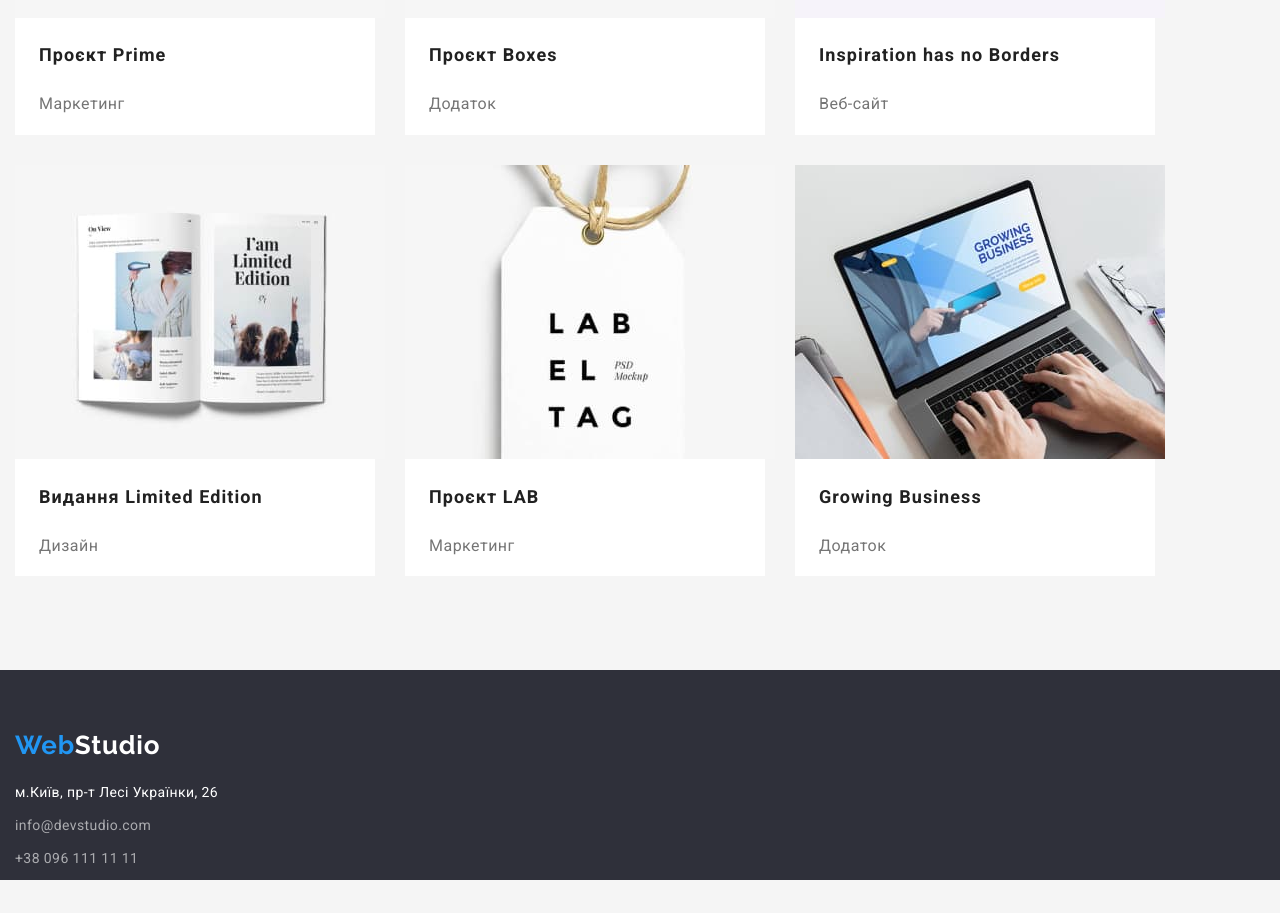
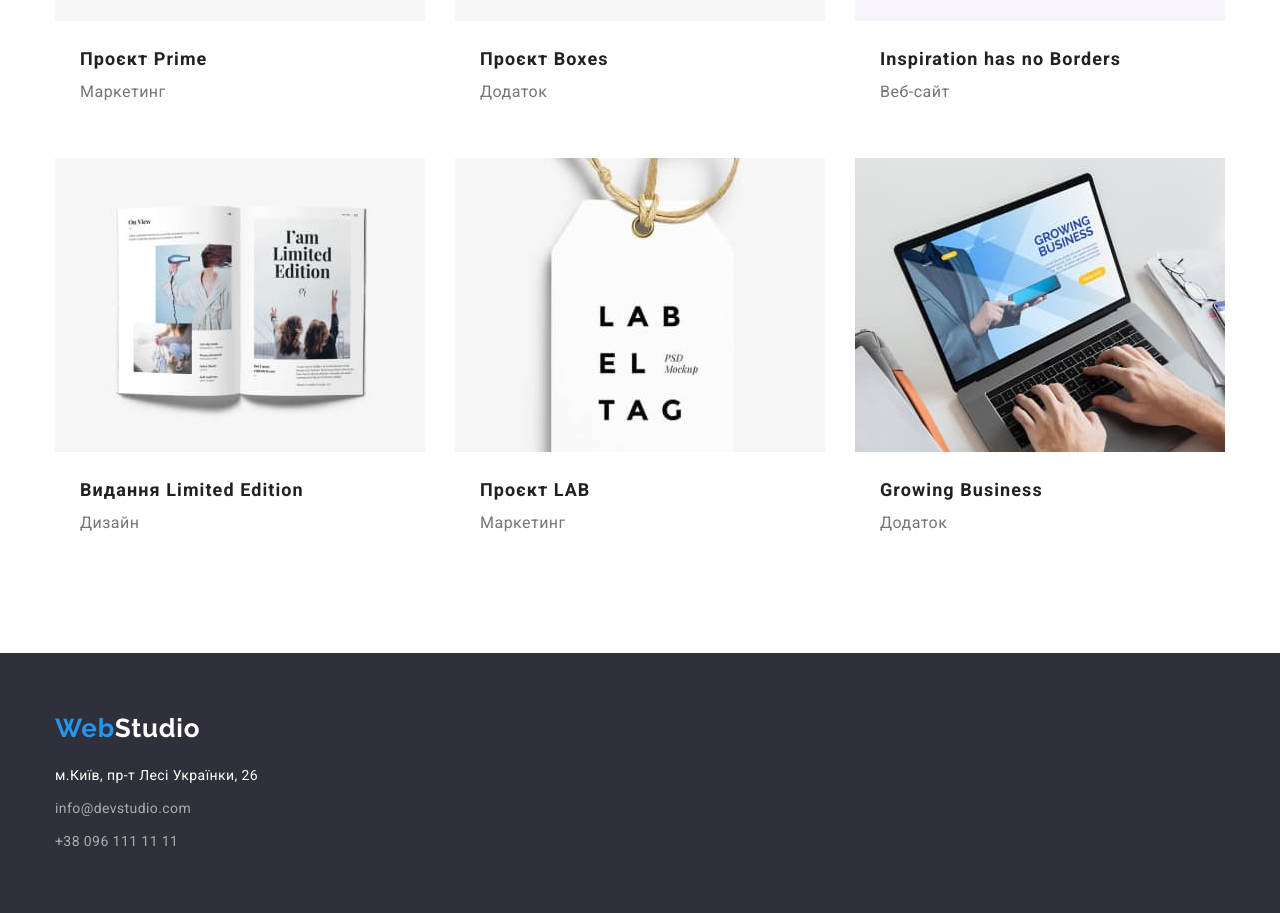
Before and after one commit to MaksymMyhulia/goit-markup-hw-03, a plain HTML site: page portfolio.html in a window 1280 px wide. Shown: the part 966-1879 px from the top of the page. Before the commit the page ends 1846 px from the top, so only its background shows below. Drawn offline with nearby package versions, Linux system fonts and the light colour scheme.

Commit message:
fixed-probs

```diff
--- a/css/styles.css
+++ b/css/styles.css
@@ -7,7 +7,7 @@
     --primary-background-color: #2F303A;
     --white-background-color: #F5F4FA;
     --gray-color: rgba(255, 255, 255, 0.6);
-    --white-second-section-color: #f5f5f5;
+    --white-second-section-color: #fff;
     --border-color: #EEEEEE;
 
 }
@@ -24,6 +24,11 @@ ul {
 }
 a {
     text-decoration: none;
+}
+img {
+    display: block;
+    max-width: 100%;
+    height: auto;
 }
 /*-----------------------------------------HEADER-------------------------------*/
 .header {
@@ -56,6 +61,7 @@ a {
 }
 .header-link {
     display: block;
+    padding: 32px 0;
 
     font-weight: 500;
     font-size: 14px;
@@ -81,6 +87,8 @@ a {
 }
 
 .logo {
+    padding: 25px 0 24px;
+
     font-family: "raleway";
     font-weight: 700;
     font-size: 26px;
@@ -102,25 +110,22 @@ a {
     width: 1200px;
     padding-left: 15px;
     padding-right: 15px;
-    outline: 1px red;
+    margin: 0 auto;
 }
-.portfolio-container {
-    margin-top: 94px;
-    margin-bottom: 94px;
-}
+
 .section-third {
     margin-top: 0;
     margin-bottom: 0;
     padding-bottom: 94px;
+    padding-top: 94px;
 
     background-color: var(--white-background-color);
-}
-.main-list {
-    background-color: var(--original-white-color);
 }
 .title-h1 {
     margin-top: 0;
     margin-bottom: 30px;
+    max-width: 696px;
+    margin: 0 auto;
 
     font-weight: 900;
     font-size: 44px;
@@ -133,7 +138,7 @@ a {
 .section-first {
     margin-top: 0;
     margin-bottom: 0;
-    padding-bottom: 94px;
+    padding: 94px 0;
 
     text-align: center;
     background-color: var(--primary-background-color);
@@ -142,6 +147,12 @@ a {
     margin-top: 0;
     margin-bottom: 0;
     padding-bottom: 94px;
+    padding-top: 94px;
+}
+.section-second-benefits {
+        margin-top: 0;
+        margin-bottom: 0;
+        padding-top: 94px;
 }
 .benefits-list {
     display: flex;
@@ -157,7 +168,6 @@ a {
 .btn {
     display: inline-block;
     border-radius: 4px;
-    margin-bottom: 200px;
     padding: 10px 32px;
     min-width: 216px;
     border: 1px transparent;
@@ -226,9 +236,8 @@ a {
     color: var(--primary-text-color);
 }
 .title-h2-second {
-    margin-top: 94px;
     margin-bottom: 50px;
-
+    margin-top: 0;
 
     font-weight: 700;
     font-size: 36px;
@@ -236,6 +245,10 @@ a {
     letter-spacing: 0.03em;
     text-align: center;
     color: var(--primary-text-color);
+
+}
+.section-third .main-list {
+    background-color: var(--original-white-color);
 }
 .team-list {
     display: flex;
@@ -269,6 +282,7 @@ a {
 .section-portfolio {
     margin-top: 0;
     margin-bottom: 0;
+    padding: 94px 0;
 
     background-color: var(--white-second-section-color);
 }
@@ -310,29 +324,19 @@ a {
 .portfolio-list {
     display: flex;
     flex-wrap: wrap;
+    gap: 30px
 
 }
 .portfolio-list .main-list {
-    width: 360px;
-
-    margin-right: 30px;
-    margin-bottom: 30px;
-
-
+    width: calc((100%-60px)/3);
 }
-
-
-.portfolio-list .main-list:nth-child(3n) {
-    margin-left: 0px;
+.container-p-h2 {
+padding: 20px 24px;
+border: 1px solid var(--original-white-color);
+border-top: none;
 }
-.portfolio-list .main-list:nth-last-child(-n+3) {
-    margin-bottom: 0px;
-}
-
 .main-list-title-h2 {
-    padding-left: 24px;
-    padding-right: 24px;
-
+    margin: 0;
     font-weight: 700;
     font-size: 18px;
     line-height: 2;
@@ -340,9 +344,7 @@ a {
     color: var(--primary-text-color);
 }
 .txt {
-    padding-left: 24px;
-    padding-right: 24px;
-
+    margin: 0;
     font-size: 16px;
     line-height: 1.86;
     letter-spacing: 0.03em;
@@ -350,11 +352,12 @@ a {
 }
 /*---------------------------------------------FOOTER------------------------------------------*/
 .footer {
+    padding: 60px 0;
+
     background-color: var(--primary-background-color);
 }
 .logo-footer {
     display: inline-block;
-    margin-top: 60px;
     margin-bottom: 20px;
 
     font-family: "raleway";
@@ -369,7 +372,6 @@ a {
 }
 .address-link {
     display: inline-block;
-    margin-bottom: 9px;
 
     font-weight: 400;
     font-size: 14px;
@@ -378,9 +380,11 @@ a {
     color: var(--original-white-color);
     background-color: var(--primary-background-color);
 }
+.footer-item:not(:last-child) {
+    margin-bottom: 9px;
+}
 .footer-link {
     display: inline-block;
-    margin-bottom: 9px;
 
     font-weight: 400;
     font-size: 14px;
--- a/portfolio.html
+++ b/portfolio.html
@@ -50,64 +50,82 @@
                 <li class="main-list">
                     <a href="./portfolio.html" >
                         <img src="./images/img-1-hw-2.jpg" alt="Люди на моніторі" width="370">
+                        <div class="container-p-h2">
                             <h2 class="main-list-title-h2">Технокряк</h2>
                             <p class="txt">Веб-сайт</p>
+                        </div>
                     </a>
                 </li>
                 <li class="main-list">
                     <a href="./portfolio.html">
                         <img src="./images/img-2-hw-2.jpg" alt="Баскетболісти" width="370">
+                        <div class="container-p-h2">
                             <h2 class="main-list-title-h2">Постер New Orlean vs Golden Star</h2>
                             <p class="txt">Дизайн</p>
+                        </div>
                     </a>
                 </li>
                 <li class="main-list">
                     <a href="./portfolio.html">
                         <img src="./images/img-3-hw-2.jpg" alt="Риба" width="370">
+                        <div class="container-p-h2">
                             <h2 class="main-list-title-h2">Ресторан Seafood</h2>
                             <p class="txt">Додаток</p>
+                        </div>
                     </a>
                 </li>
                 <li class="main-list">
                     <a href="./portfolio.html">
                         <img src="./images/img-4-hw-2.jpg" alt="Навушники" width="370">
+                        <div class="container-p-h2">
                             <h2 class="main-list-title-h2">Проєкт Prime</h2>
                             <p class="txt">Маркетинг</p>
+                        </div>
                     </a>
                 </li>
                 <li class="main-list">
                     <a href="./portfolio.html">
                         <img src="./images/img-5-hw-2.jpg" alt="Коробки" width="370">
+                        <div class="container-p-h2">
                             <h2 class="main-list-title-h2">Проєкт Boxes</h2>
                             <p class="txt">Додаток</p>
+                        </div>
                     </a>
                 </li>
                 <li class="main-list">
                     <a href="./portfolio.html">
                         <img src="./images/img-6-hw-2.jpg" alt="Монітор" width="370">
+                        <div class="container-p-h2">
                             <h2 class="main-list-title-h2">Inspiration has no Borders</h2>
                             <p class="txt">Веб-сайт</p>
+                        </div>
                     </a>
                 </li>
                 <li class="main-list">
                     <a href="./portfolio.html">
                         <img src="./images/img-7-hw-2.jpg" alt="Книжка" width="370">
+                        <div class="container-p-h2">
                             <h2 class="main-list-title-h2">Видання Limited Edition</h2>
                             <p class="txt">Дизайн</p>
+                        </div>
                     </a>
                 </li>
                 <li class="main-list">
                     <a href="./portfolio.html">
                         <img src="./images/img-8-hw-2.jpg" alt="Бірка" width="370">
+                        <div class="container-p-h2">
                             <h2 class="main-list-title-h2">Проєкт LAB</h2>
                             <p class="txt">Маркетинг</p>
+                        </div>
                     </a>
                 </li>
                 <li class="main-list">
                     <a href="./portfolio.html">
                         <img src="./images/img-9-hw-2.jpg" alt="Ноутбук" width="370">
+                        <div class="container-p-h2">
                             <h2 class="main-list-title-h2">Growing Business</h2>
                             <p class="txt">Додаток</p>
+                        </div>
                     </a>
                 </li>
             </ul>
@@ -123,14 +141,14 @@
         <a class="logo-footer" href="./index.html"><span class="web">Web</span>Studio </a>
         <address class="address">
          <ul>
-          <li>
+          <li class="footer-item">
               <a class="address-link"  href="https://goo.gl/maps/s2ohjZvprKdZfxi8A"
               target="_blank"
               rel="noopener noreferrer nofollow">
                   м.Київ, пр-т Лесі Українки, 26 </a>
           </li>
-          <li><a class="footer-link" href="mailto:info@devstudio.com">info@devstudio.com</a></li>
-          <li><a class="footer-link" href="tel:+380961111111">+38 096 111 11 11</a></li>
+          <li class="footer-item"><a class="footer-link" href="mailto:info@devstudio.com">info@devstudio.com</a></li>
+          <li class="footer-item"><a class="footer-link" href="tel:+380961111111">+38 096 111 11 11</a></li>
          </ul>
         </address>
        </div>
```
Also changed, not shown: index.html (+5 -5 lines). Lines whose indentation alone changed are shown as unchanged.
